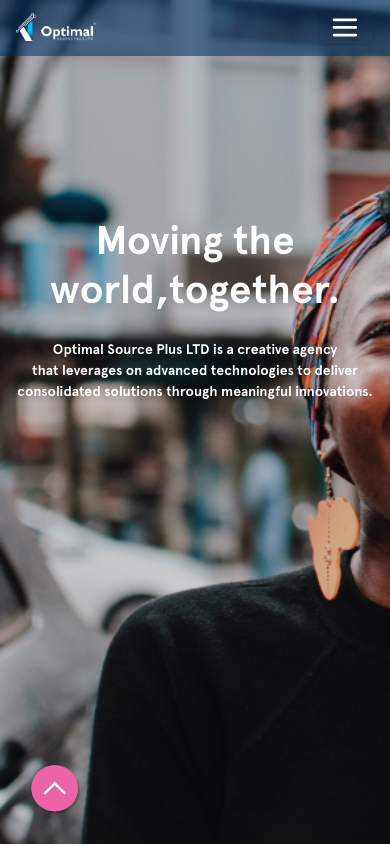
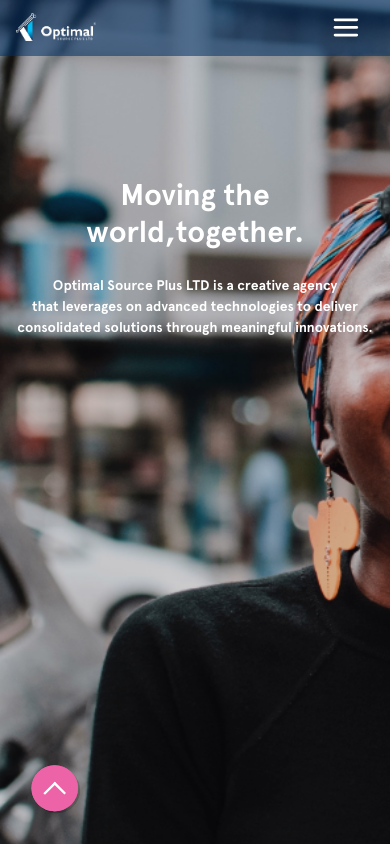
Before and after one commit to skybrandevs/optimalwebsite, a React (Create React App) app: page / in a window 390 px wide. Shown: the top 846 px of the page. Built offline with nearby package versions, Linux system fonts and the light colour scheme.

Commit message:
redefined ui

```diff
--- a/src/App.css
+++ b/src/App.css
@@ -13,6 +13,17 @@
   background-size: cover;
   height:70vh !important;
 }
+
+
+
+.navbar-toggler{
+
+  border: transparent !important;
+
+    }
+
+
+
 
 
 .mrg-top-services{
@@ -90,7 +101,7 @@ left:82px ;
 }
 
 .bg-light {
-  background-color:#00306750 !important;
+  background-color:transparent !important;
   height: 80px !important;
 }
 
@@ -154,8 +165,8 @@ left:82px ;
 }
 
 .logo-site {
-  width: 145px;
-  margin-top: -5.5px;
+  width: 110px;
+  margin-top: -9.5px;
 }
 
 .menu-mrg {
@@ -707,11 +718,13 @@ top: 315px;
   .h3-font {
     text-align: center;
     color: white;
-    margin-top: 160px;
+    margin-top: 120px;
     font-family: ApercuProBoldimport;
-    font-size: 40px;
+    font-size: 30px;
     font-weight: 500;
-    line-height: 49px;
+    line-height: 37px;
+    padding-left: 20px;
+    padding-right: 20px;
   }
 
   .paragraph {
@@ -913,7 +926,7 @@ display: none;
 
 .logo-apps-1 , .logo-apps-2 ,.logo-apps {
 
-display:none !important;
+display: none !important;
 
 }
 
--- a/src/components/pages/landing.jsx
+++ b/src/components/pages/landing.jsx
@@ -21,7 +21,7 @@ import Navbar from "./partials/navbar";
 const Landing = () => (
   <div className="hide-all">
     <div className="bac-image">
-      <Navbar />
+      <Navbar/>
 
       <div>
         <h3 className="h3-font">Moving the world,together.</h3>
```
